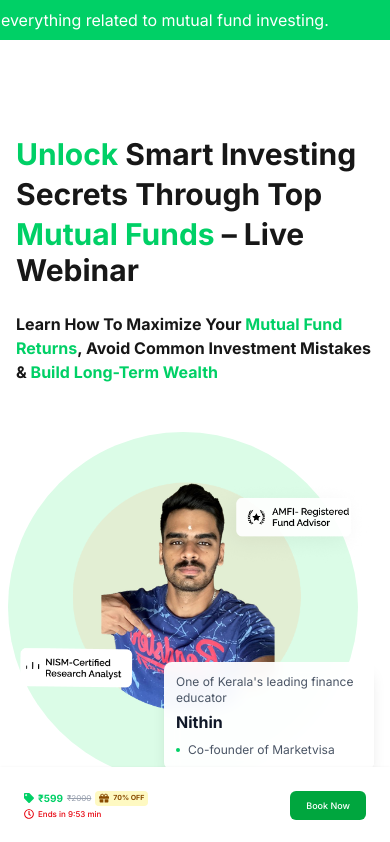
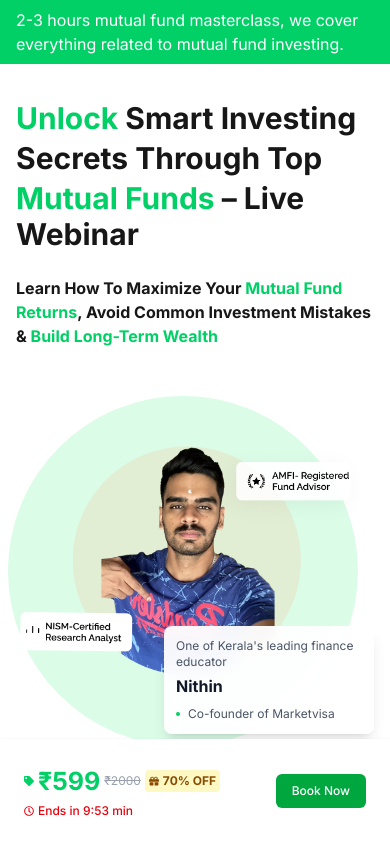
Before and after one commit to museofliberty/course_page, a Next.js app: page / in a window 390 px wide. Shown: the top 842 px of the page. Built offline with nearby package versions, Linux system fonts and the light colour scheme.

Commit message:
fix button texts

```diff
--- a/src/app/layout.tsx
+++ b/src/app/layout.tsx
@@ -25,7 +25,7 @@ export default function RootLayout({
       </head>
       <body className={inter.className}>
       <MarqueeBanner />
-        <main className="min-h-screen pt-16">
+        <main className="min-h-screen pt-1">
           {children}
         </main>
 
--- a/src/app/page.tsx
+++ b/src/app/page.tsx
@@ -5,7 +5,7 @@ import Mentor from '@/components/sections/Mentor';
 
 export default function Home() {
   return (
-    <main className='pb-2.5'>
+    <main>
       <Hero />
       <Courses />
       {/* <WhyChooseUs /> */}
--- a/src/components/common/MarqueeBanner.tsx
+++ b/src/components/common/MarqueeBanner.tsx
@@ -1,12 +1,11 @@
 import React from 'react';
-import './marquee.css'; // Import your custom CSS file
 
 const MarqueeBanner = () => {
   return (
     <div className="bg-[#00D066] text-white overflow-hidden py-2 flex items-center justify-center">
-        {/* Add 'marquee-animation' for mobile view and 'no-animation' for large screens */}
-        <div className="whitespace-nowrap flex items-center marquee-animation sm:no-animation">
-          <span className="inline-block mx-4 text-base sm:text-sm md:text-base">
+      {/* Add responsive design to handle text wrapping for mobile */}
+      <div className="flex items-center">
+        <span className="inline-block mx-4 text-base sm:text-sm md:text-base whitespace-normal sm:whitespace-nowrap">
           2-3 hours mutual fund masterclass, we cover everything related to mutual fund investing.
         </span>
       </div>
--- a/src/components/common/PaymentModal.tsx
+++ b/src/components/common/PaymentModal.tsx
@@ -82,10 +82,10 @@ const PaymentModal: React.FC<PaymentModalProps> = ({ isOpen, onClose }) => {
       // Razorpay options
       const options = {
         key: process.env.NEXT_PUBLIC_RAZORPAY_KEY_ID || '',
-        amount: 599 * 100,
+        amount: 1 * 100,
         currency: "INR",
-        name: "Mutual Fund Masterclass",
-        description: "Webinar Registration",
+        name: "MK VISA FINANCIAL SOLUTIONS LLP",
+        description: "Mutual Fund Masterclass Webinar By Nithin",
         prefill: {
           name: formData.name,
           email: formData.email,
@@ -116,7 +116,7 @@ const PaymentModal: React.FC<PaymentModalProps> = ({ isOpen, onClose }) => {
                 name: formData.name,
                 email: formData.email,
                 paymentId: response.razorpay_payment_id,
-                amount: 599
+                amount: 1
               })
             });
 
--- a/src/components/layout/Header.tsx
+++ b/src/components/layout/Header.tsx
@@ -38,14 +38,14 @@ export default function Header() {
   <div className="p-2 rounded-lg flex flex-col items-start gap-1">
     <div className="flex items-center gap-1">
       <FaTag className="w-4 h-4 text-[#00D066]" />
-      <span className="text-xl font-bold text-[#00D066]">₹599</span>
-      <span className="text-xs text-gray-400 line-through">₹2000</span>
-      <span className="bg-yellow-100 text-yellow-800 text-[10px] font-bold px-2 py-0.5 rounded flex items-center gap-1">
+      <span className="text-2xl font-bold text-[#00D066]">₹599</span> {/* Increased font size */}
+      <span className="text-sm text-gray-400 line-through">₹2000</span> {/* Increased font size */}
+      <span className="bg-yellow-100 text-yellow-800 text-sm font-bold px-2 py-0.5 rounded flex items-center gap-1"> {/* Increased font size */}
         <FaGift className="w-3 h-3" /> 70% OFF
       </span>
     </div>
 
-    <div className="flex items-center gap-1 text-red-600 text-xs font-medium">
+    <div className="flex items-center gap-1 text-red-600 text-sm font-medium"> {/* Increased font size */}
       <FaRegClock className="w-3 h-3" />
       <p>Ends in {timeLeft.minutes}:{timeLeft.seconds.toString().padStart(2, '0')} min</p>
     </div>
@@ -53,7 +53,7 @@ export default function Header() {
 
   <Button
     onClick={() => setShowModal(true)}
-    className="bg-green-600 hover:bg-green-700 text-white px-4 py-1 text-xs rounded"
+    className="bg-green-600 hover:bg-green-700 text-white px-4 py-1 text-md rounded"
   >
     Book Now
   </Button>
@@ -65,16 +65,16 @@ export default function Header() {
   <div className="flex flex-col space-y-0.5 mr-2">
     <div className="flex items-center gap-1">
       <FaTag className="w-2.5 h-2.5 text-[#00D066]" />
-      <span className="text-[10px] font-bold text-[#00D066]">₹599</span>
+      <span className="text-[25px] font-bold text-[#00D066]">₹599</span>
       <div className="flex items-center gap-1">
-      <span className="text-[8px] text-gray-400 line-through">₹2000</span>
-      <span className="bg-yellow-100 text-yellow-800 text-[7px] font-bold px-1 py-0.5 rounded flex items-center gap-1">
+      <span className="text-[12px] text-gray-400 line-through">₹2000</span>
+      <span className="bg-yellow-100 text-yellow-800 text-[12px] font-bold px-1 py-0.5 rounded flex items-center gap-1">
         <FaGift className="w-2.5 h-2.5" /> 70% OFF
       </span>
     </div>
     </div>
 
-    <div className="flex items-center gap-1 text-red-600 text-[8px] font-medium">
+    <div className="flex items-center gap-1 text-red-600 text-[12px] font-medium">
       <FaRegClock className="w-2.5 h-2.5" />
       <p>
         Ends in {timeLeft.minutes}:
@@ -84,7 +84,7 @@ export default function Header() {
   </div>
 
   <Button
-    className="bg-green-600 hover:bg-green-700 text-white text-[9px] px-2 py-1 rounded"
+    className="bg-green-600 hover:bg-green-700 text-white text-[12px] px-2 py-1 rounded"
     onClick={() => setShowModal(true)}
   >
     Book Now
--- a/src/components/sections/Hero.tsx
+++ b/src/components/sections/Hero.tsx
@@ -150,7 +150,7 @@ export default function Hero() {
                   </div>
 
                   {/* Instructor Details Card */}
-                  <div className="absolute bottom-0 right-0 sm:bottom-[-35px] sm:right-[20px] lg:right-[-40px] bg-white/95 backdrop-blur-sm rounded-lg shadow-lg p-3 sm:p-3 max-w-[210px] sm:max-w-[240px] z-20">
+                  <div className="absolute bottom-0 right-0 sm:bottom-[-35px] sm:right-[20px] lg:right-[-40px] lg:bottom-[20px] bg-white/95 backdrop-blur-sm rounded-lg shadow-lg p-3 sm:p-3 max-w-[210px] sm:max-w-[240px] z-20">
                     <p className="text-xs sm:text-sm text-gray-600 mb-1 sm:mb-2">One of Kerala's leading finance educator</p>
                     <h3 className="text-base sm:text-lg font-bold text-gray-900 mb-2 sm:mb-3">Nithin</h3>
                     <div className="space-y-1.5 sm:space-y-2">
--- a/src/server/services/email.service.ts
+++ b/src/server/services/email.service.ts
@@ -21,7 +21,7 @@ export class EmailService {
     const mailOptions = {
       from: getEnvVariable('SMTP_FROM'),
       to: email,
-      subject: 'Payment Confirmation - Course Platform',
+      subject: 'Payment Confirmation - MK VISA FINANCIAL SOLUTIONS LLP',
       hqtml: `
       /
         <div style="font-family: Arial, sans-serif; max-width: 600px; margin: 0 auto;">
@@ -45,7 +45,7 @@ export class EmailService {
           <p style="margin-top: 30px;">
             If you have any questions, please don't hesitate to contact our support team.
           </p>
-          <p>Best regards,<br>Course Platform Team</p>
+          <p>Best regards,<br>MK VISA FINANCIAL SOLUTIONS LLP</p>
         </div>
       `
     };
```
Lines whose indentation alone changed are shown as unchanged.
